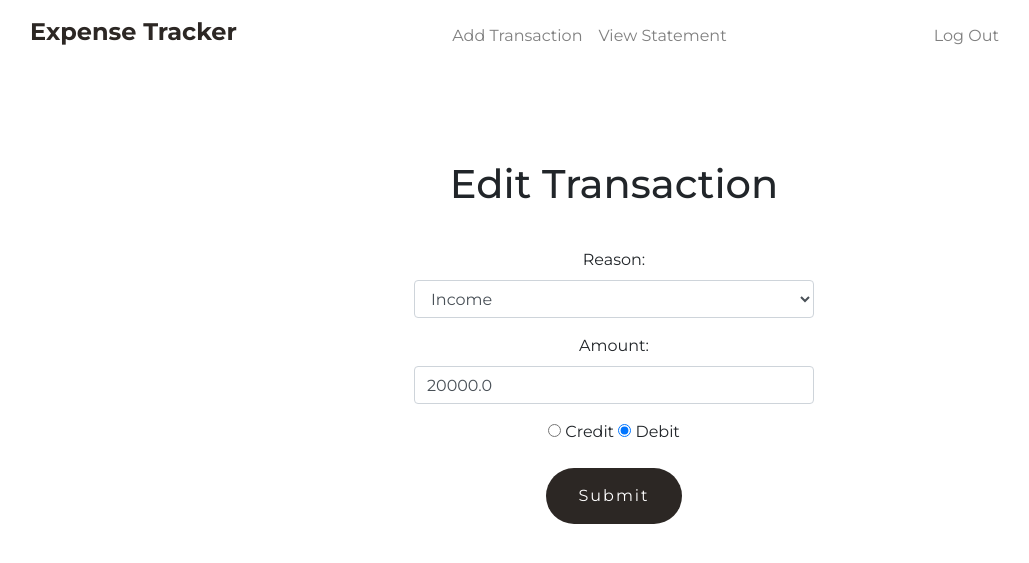
After one commit to MinArchie/expense_tracker, a Flask app: page /edit_transaction/4 in a window 1280 px wide. The commit adds this page. Shown: the top 563 px of the page, without its empty margins (26-1055 px from the left). Run offline with Flask 3, Linux system fonts and the light colour scheme; a user stored in the database is signed in; data comes from the database, SQL or seed files in the repository; both versions use the stored data as it was after the commit; some libraries are stand-ins or nearby versions.

Commit message:
finished statment page, fixed two usernames existiting at once errors, added edit and delte transactions buttons

```diff
--- a/application.py
+++ b/application.py
@@ -20,13 +20,110 @@ app.config["SESSION_FILE_DIR"] = "./flask_session_cache"
 Session(app)
 
 
+@app.route('/edit_transaction/<int:transaction_id>', methods=['GET', 'POST'])
+@login_required
+def edit_transaction(transaction_id):
+    if request.method == 'POST':
+        new_reason = request.form.get("reason")
+        new_amount = float(request.form.get("amount"))
+
+        # Fetch the old amount of the transaction being edited
+        old_transaction_query = "SELECT amount FROM transactions WHERE id = :transaction_id"
+        old_transaction_variables = {"transaction_id": transaction_id}
+        old_transaction = q.sql_select_query(db, old_transaction_query, old_transaction_variables)
+
+        if old_transaction:
+            old_amount = old_transaction[0]["amount"]
+
+            # Update the transaction in the database
+            sql_query = "UPDATE transactions SET reason = :reason, amount = :amount WHERE id = :transaction_id"
+            variables = {"reason": new_reason, "amount": new_amount, "transaction_id": transaction_id}
+            q.sql_insert_query(db, sql_query, variables)
+
+            # Fetch the current user's balance
+            user_id = session["user_id"]
+            user_balance_query = "SELECT balance FROM users WHERE id = :user_id"
+            user_balance_variables = {"user_id": user_id}
+            user_balance = q.sql_select_query(db, user_balance_query, user_balance_variables)
+
+            if user_balance:
+                current_balance = user_balance[0]["balance"]
+
+                # Calculate the difference between the old amount and the new amount
+                difference = new_amount - old_amount
+
+                # Update the user's balance in the database
+                new_balance = current_balance + difference
+                update_balance_query = "UPDATE users SET balance = :new_balance WHERE id = :user_id"
+                update_balance_variables = {"new_balance": new_balance, "user_id": user_id}
+                q.sql_insert_query(db, update_balance_query, update_balance_variables)
+
+                # Redirect to the statement page after editing
+                return redirect("/statement")
+
+        # Transaction not found or user balance not found, handle accordingly
+        flash("Transaction not found or user balance not found", "error")
+        return redirect("/statement")
+
+    else:
+        # Fetch the transaction details from the database based on transaction_id
+        sql_query = "SELECT * FROM transactions WHERE id = :transaction_id"
+        variables = {"transaction_id": transaction_id}
+        transaction = q.sql_select_query(db, sql_query, variables)
+
+        if transaction:
+            pre_existing_reasons = ["Income", "Groceries", "Utilities", "Rent", "Entertainment", "Transportation", "Food"]
+            return render_template("edit_transaction.html", transaction=transaction[0], reasons=pre_existing_reasons)
+        else:
+            # Transaction not found, handle accordingly
+            flash("Transaction not found", "error")
+            return redirect("/statement")
+
+
+@app.route('/delete_transaction/<int:transaction_id>', methods=['GET'])
+@login_required
+def delete_transaction(transaction_id):
+    # Fetch the amount of the transaction being deleted
+    sql_query = "SELECT amount FROM transactions WHERE id = :transaction_id"
+    variables = {"transaction_id": transaction_id}
+    deleted_transaction = q.sql_select_query(db, sql_query, variables)
+
+    if deleted_transaction:
+        deleted_amount = deleted_transaction[0]["amount"]
+
+        # Fetch the current total balance
+        user_id = session["user_id"]
+        sql_query = "SELECT balance FROM users WHERE id = :user_id"
+        variables = {"user_id": user_id}
+        current_balance = q.sql_select_query(db, sql_query, variables)
+
+        if current_balance:
+            current_balance = current_balance[0]["balance"]
+            # Calculate the new total balance after deleting the transaction
+            new_balance = current_balance + deleted_amount  # Subtracting the deleted amount
+
+            # Update the user's balance in the database
+            sql_query = "UPDATE users SET balance = :new_balance WHERE id = :user_id"
+            variables = {"new_balance": new_balance, "user_id": user_id}
+            q.sql_insert_query(db, sql_query, variables)
+
+        # Delete the transaction from the database based on transaction_id
+        sql_query = "DELETE FROM transactions WHERE id = :transaction_id"
+        variables = {"transaction_id": transaction_id}
+        q.sql_insert_query(db, sql_query, variables)
+
+    # Redirect to the statement page after deletion
+    return redirect("/statement")
+
+
+
 @app.route('/', methods = ['GET'])
 def index():
 	return render_template("index.html")
 
 
-@app.route('/cash', methods=['GET', 'POST'])
-def cash():
+@app.route('/credit', methods=['GET', 'POST'])
+def credit():
     if request.method == 'POST':
         user_id = session["user_id"]
         amount = float(request.form.get("amount"))
@@ -35,14 +132,21 @@ def cash():
         if reason == "custom":
             reason = request.form.get("customReason")
 
-        users_balance = "SELECT balance FROM users WHERE id = :user_id"
-        rows = q.sql_select_query(db, users_balance, dict(user_id=user_id))
-        balance = rows[0][0] + amount
+        # Insert the transaction into the database
         type_of_transaction = "C"
         sql_query = "INSERT INTO transactions(user_id, reason, type, amount) VALUES (:user_id, :reason, :type, :amount)"
         variable = dict(user_id=session["user_id"], reason=reason, type=type_of_transaction, amount=amount)
         q.sql_insert_query(db, sql_query, variable)
 
+        # Fetch the current balance after the transaction is inserted
+        users_balance = "SELECT balance FROM users WHERE id = :user_id"
+        rows = q.sql_select_query(db, users_balance, dict(user_id=user_id))
+        balance = rows[0][0]  # Fetching the current balance from the database
+
+        # Update the balance with the added amount
+        balance += amount
+
+        # Update the user's balance in the database
         sql_query = "UPDATE users SET balance = :balance WHERE id = :user_id"
         variable = dict(balance=balance, user_id=user_id)
         q.sql_insert_query(db, sql_query, variable)
@@ -61,14 +165,21 @@ def debit():
         if reason == "custom":
             reason = request.form.get("customReason")
 
-        users_balance = "SELECT balance FROM users WHERE id = :user_id"
-        rows = q.sql_select_query(db, users_balance, dict(user_id=user_id))
-        balance = rows[0][0] - amount
+        # Insert the transaction into the database
         type_of_transaction = "D"
         sql_query = "INSERT INTO transactions(user_id, reason, type, amount) VALUES (:user_id, :reason, :type, :amount)"
         variable = dict(user_id=session["user_id"], reason=reason, type=type_of_transaction, amount=amount)
         q.sql_insert_query(db, sql_query, variable)
 
+        # Fetch the current balance after the transaction is inserted
+        users_balance = "SELECT balance FROM users WHERE id = :user_id"
+        rows = q.sql_select_query(db, users_balance, dict(user_id=user_id))
+        balance = rows[0][0]  # Fetching the current balance from the database
+
+        # Update the balance with the subtracted amount
+        balance -= amount
+
+        # Update the user's balance in the database
         sql_query = "UPDATE users SET balance = :balance WHERE id = :user_id"
         variable = dict(balance=balance, user_id=user_id)
         q.sql_insert_query(db, sql_query, variable)
@@ -104,44 +215,73 @@ def logout():
 	return redirect("/")
 
 
-@app.route('/register', methods = ['GET','POST'])
+@app.route('/register', methods=['GET', 'POST'])
 def register():
-	if request.method == 'POST':
-		rows=[]
-		try:
-			sql_query = "SELECT uname from users where uname = :username"
-			rows = q.sql_select_query(db, sql_query, username = request.form.get("username"))
-			if(len(rows)>0):
-				flash("User already exists")
-				return render_template("register.html", show_forms=True)
-		except:
-			print("rows",rows)
-			pass
-		if request.form.get("password") != request.form.get("confirmPassword"):
-			flash("Passwords does not match")
-			return render_template("register.html")
-		sql_query = "INSERT INTO users (uname,password) VALUES (:username,:password)"
-		q.sql_insert_query(db, sql_query, dict(username=request.form.get("username"),password=generate_password_hash(request.form.get("password"))))
-		return redirect("/")
-	else:
-		return render_template("register.html", show_forms=True)
+    if request.method == 'POST':
+        # Check if the username already exists in the database
+        username = request.form.get("username")
+        existing_user_query = "SELECT id FROM users WHERE uname = :username"
+        existing_user = q.sql_select_query(db, existing_user_query, {"username": username})
 
-@app.route('/statement', methods = ['GET'])
+        # If the username already exists, show an error message
+        if existing_user:
+            flash("Username already exists. Please choose a different username.")
+            return render_template("register.html", show_forms=True)
+
+        # Check if the password matches the confirmed password
+        if request.form.get("password") != request.form.get("confirmPassword"):
+            flash("Passwords do not match. Please try again.")
+            return render_template("register.html", show_forms=True)
+
+        # Set initial balance to 0 for new user
+        initial_balance = 0
+
+        # Insert new user into the database with initial balance
+        sql_query = "INSERT INTO users (uname, password, balance) VALUES (:username, :password, :balance)"
+        q.sql_insert_query(db, sql_query, {"username": username, "password": generate_password_hash(request.form.get("password")), "balance": initial_balance})
+
+        return redirect("/")
+
+    else:
+        return render_template("register.html", show_forms=True)
+
+
+@app.route('/statement', methods=['GET'])
 @login_required
-def  statement():
-	sql_query = "SELECT * from transactions where user_id = :username"
-	variable = dict(username = session["user_id"])
-	rows = q.sql_select_query(db,sql_query,variable)
-	row = q.sql_select_query(db, "SELECT balance from users where id=:id", dict(id=session["user_id"]))
-	balance = row[0][0]
-	return render_template("statement.html", records = rows, balance=balance)
+def statement():
+    user_id = session["user_id"]
+
+    # Fetch all transactions for the user
+    sql_query = "SELECT * FROM transactions WHERE user_id = :user_id"
+    variables = {"user_id": user_id}
+    rows = q.sql_select_query(db, sql_query, variables)
+
+    # Fetch the user's initial balance
+    sql_query = "SELECT balance FROM users WHERE id = :user_id"
+    variables = {"user_id": user_id}
+    balance_row = q.sql_select_query(db, sql_query, variables)
+
+    # Initialize balance with the initial balance of the user
+    # if balance_row:
+    #     balance = balance_row[0]["balance"]
+    # else:
+    balance = 0
+
+    # Adjust balance based on each transaction
+    for record in rows:
+        if record["type"] == "C":
+            balance += record["amount"]
+        elif record["type"] == "D":
+            balance -= record["amount"]
+
+    return render_template("statement.html", records=rows, balance=balance)
 
 
 
 @app.route('/transaction',methods = ['GET','POST'])
 @login_required
 def transaction():
-	pre_existing_reasons = ["Groceries", "Utilities", "Rent", "Entertainment", "Transportation", "Food"]
+	pre_existing_reasons = ["Income", "Groceries", "Utilities", "Rent", "Entertainment", "Transportation", "Food"]
 
 	return render_template("transaction.html",  reasons=pre_existing_reasons)
 
--- /dev/null
+++ b/templates/edit_transaction.html
@@ -0,0 +1,51 @@
+{% extends "layout.html" %}
+{% block title %}
+    Edit Transaction
+{% endblock %}
+{% block main %}
+<center>
+    <br>
+    <br>
+    <br>
+    <br>
+    <div class="container__form">
+        <h1>Edit Transaction</h1>
+        <form id="edit_transaction_form" method="POST">
+            <div class="form-group">
+                <label for="reason">Reason:</label>
+                <select class="form-control" id="reason" name="reason" required>
+                    <option value="" disabled>Select Reason</option>
+                    {% for reason in reasons %}
+                        <option value="{{ reason }}" {% if reason == transaction.reason %} selected {% endif %}>{{ reason }}</option>
+                    {% endfor %}
+                    <option value="custom">Custom</option>
+                </select>
+                <input type="text" class="form-control" id="customReason" name="customReason" style="display: none;" placeholder="Custom Reason">
+            </div>
+            <div class="form-group">
+                <label for="amount">Amount:</label>
+                <input type="number" class="form-control" name="amount" id="amount" placeholder="Amount" value="{{ transaction.amount }}" required>
+            </div>
+            <!-- Credit and Debit radio buttons -->
+            <div class="form-group">
+                <input type="radio" id="credit" name="type" value="C" {% if transaction.type == 'C' %} checked {% endif %}>
+                <label for="credit">Credit</label>
+                <input type="radio" id="debit" name="type" value="D" {% if transaction.type == 'D' %} checked {% endif %}>
+                <label for="debit">Debit</label>
+            </div>
+            <button class="btn btn-primary" type="submit">Submit</button>
+        </form>
+    </div>
+</center>
+<script type="text/javascript">
+    // Show custom reason input field when "Custom" is selected
+    document.getElementById("reason").addEventListener("change", function() {
+        var reason = this.value;
+        if (reason === "custom") {
+            document.getElementById("customReason").style.display = "block";
+        } else {
+            document.getElementById("customReason").style.display = "none";
+        }
+    });
+</script>
+{% endblock %}
--- a/templates/transaction.html
+++ b/templates/transaction.html
@@ -23,7 +23,7 @@
 			<div class="form-group">
 				<input type="number" class="form-control" name="amount" id="amount" placeholder="Amount" required>
 			</div>
-			<button class="btn" type="submit" name="cash" onclick="check(this.name)">Cash</button>
+			<button class="btn" type="submit" name="credit" onclick="check(this.name)">Credit</button>
 			<button class="btn" type="submit" name="debit" onclick="check(this.name)">Debit</button>
 		</form>
 
@@ -43,8 +43,8 @@
 
 			if (reason !== "" && amount !== "") {
 				var action;
-				if (clicked === "cash"){
-					action = "/cash";
+				if (clicked === "credit"){
+					action = "/credit";
 				} else {
 					action = "/debit";
 				}
```
Also changed, not shown: static/styles.css (+67 -0 lines), templates/statement.html (+32 -12 lines), Images/1.jfif (deleted), Images/1.jpeg (deleted), app_database.db, 2 other files.
